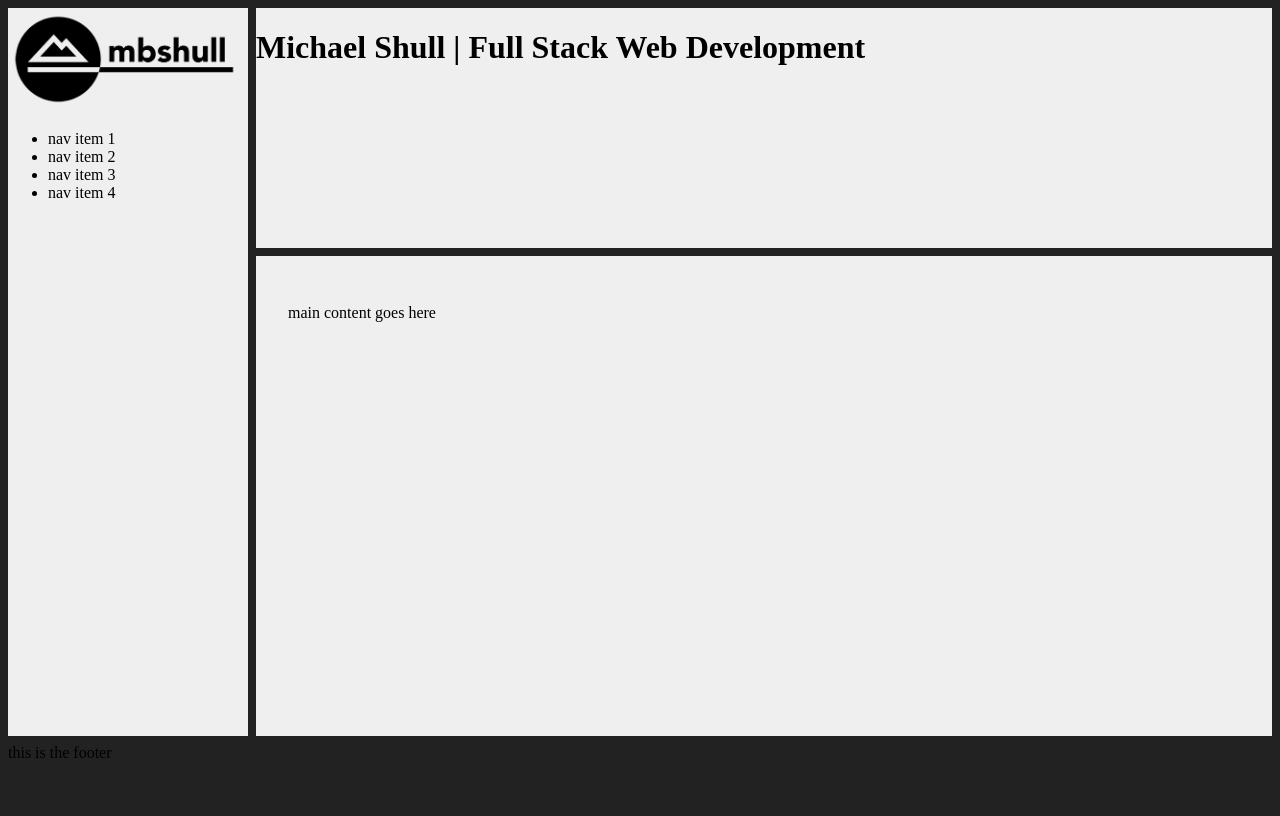
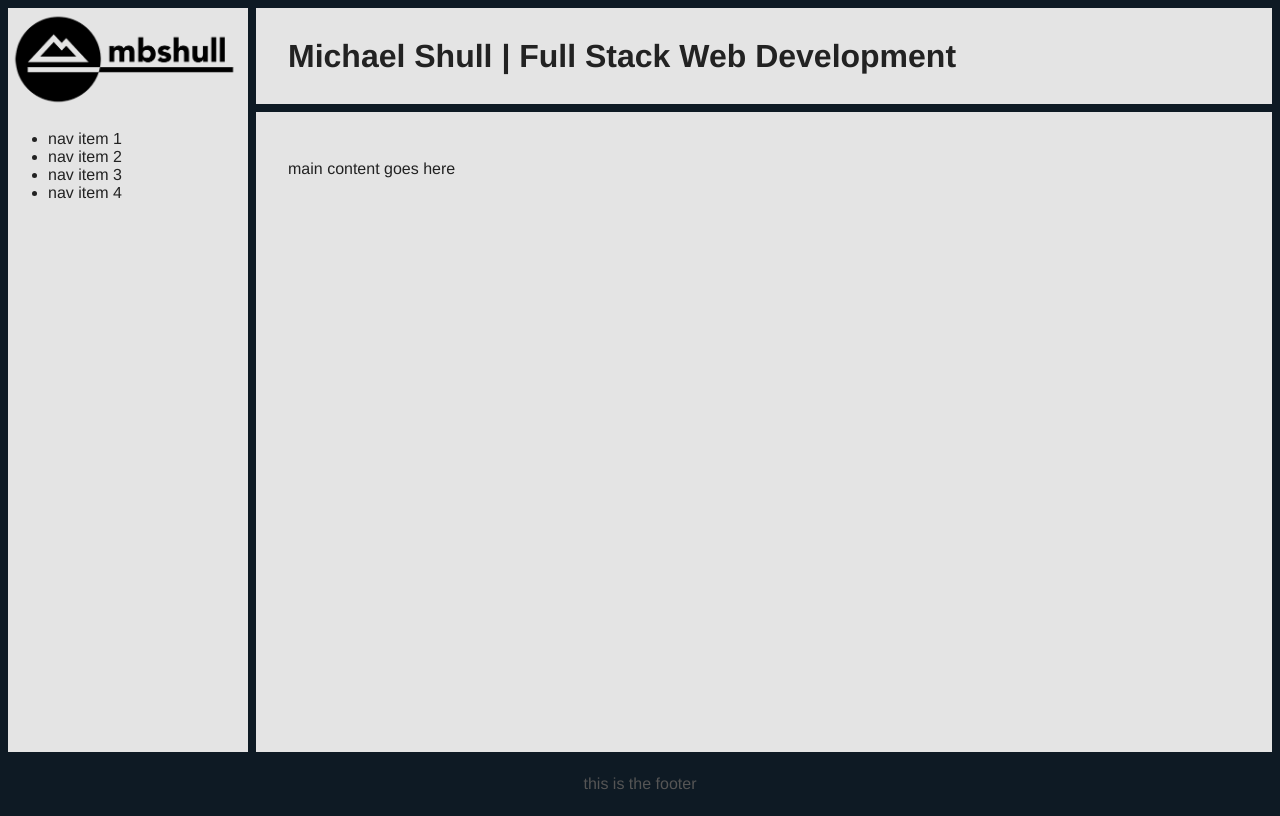
Before and after one commit to shullmb/portfolio2019, a React (Create React App) app: page / in a window 1280 px wide. Built offline with nearby package versions, Linux system fonts and the light colour scheme.

Commit message:
more styling and layout

```diff
--- a/src/styles/App.scss
+++ b/src/styles/App.scss
@@ -1,16 +1,27 @@
+$mainBGColor: #0e1a24;
+$panelBGColor: #e4e4e4;
+$maintextColor: #222;
+
 body {
   margin: 0;
   padding: 0;
-  background: #222;
+  background: $mainBGColor;
+  color: $maintextColor;
   min-width: 100vw;
   min-height: 100vh;
+  font-family: Helvetica, Arial, sans-serif;
 }
 
 header, nav, main {
-  background-color: #efefef;
+  background-color: $panelBGColor;
 }
 
-header {grid-area: header;}
+header {
+  grid-area: header;
+  display: flex;
+  align-items: center;
+  padding: 2em;
+}
 
 nav {
   grid-area: nav;
@@ -24,14 +35,20 @@ main {
   padding: 2em;
 }
 
-footer {grid-area: footer;}
+footer {
+  color: #555;
+  grid-area: footer;
+  display: flex;
+  align-items: center;
+  justify-content: center;
+}
 
 #App {
   display: grid;
   min-height: 100vh;
   margin: 0.5em;
   grid-gap: 0.5em;
-  grid-template-rows: 15em 1fr 4em;
+  grid-template-rows: 6em 1fr 3em;
   grid-template-columns: 15em 1fr;
   grid-template-areas: "nav    header"
                        "nav    main"
--- a/src/styles/index.scss
+++ b/src/styles/index.scss
@@ -1 +1,2 @@
+@import url('https://fonts.googleapis.com/css?family=Fira+Mono');
 @import 'App';
```
